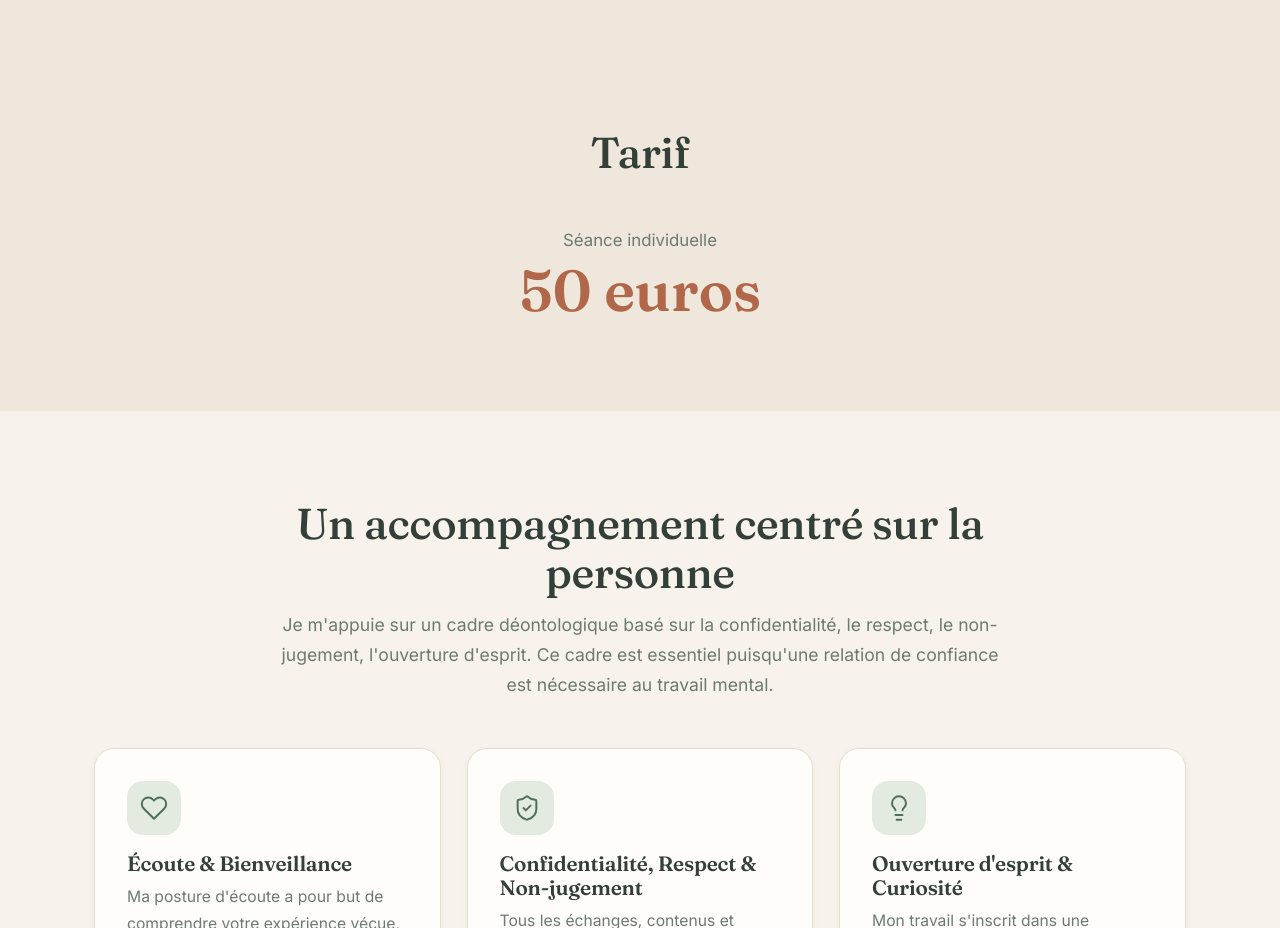
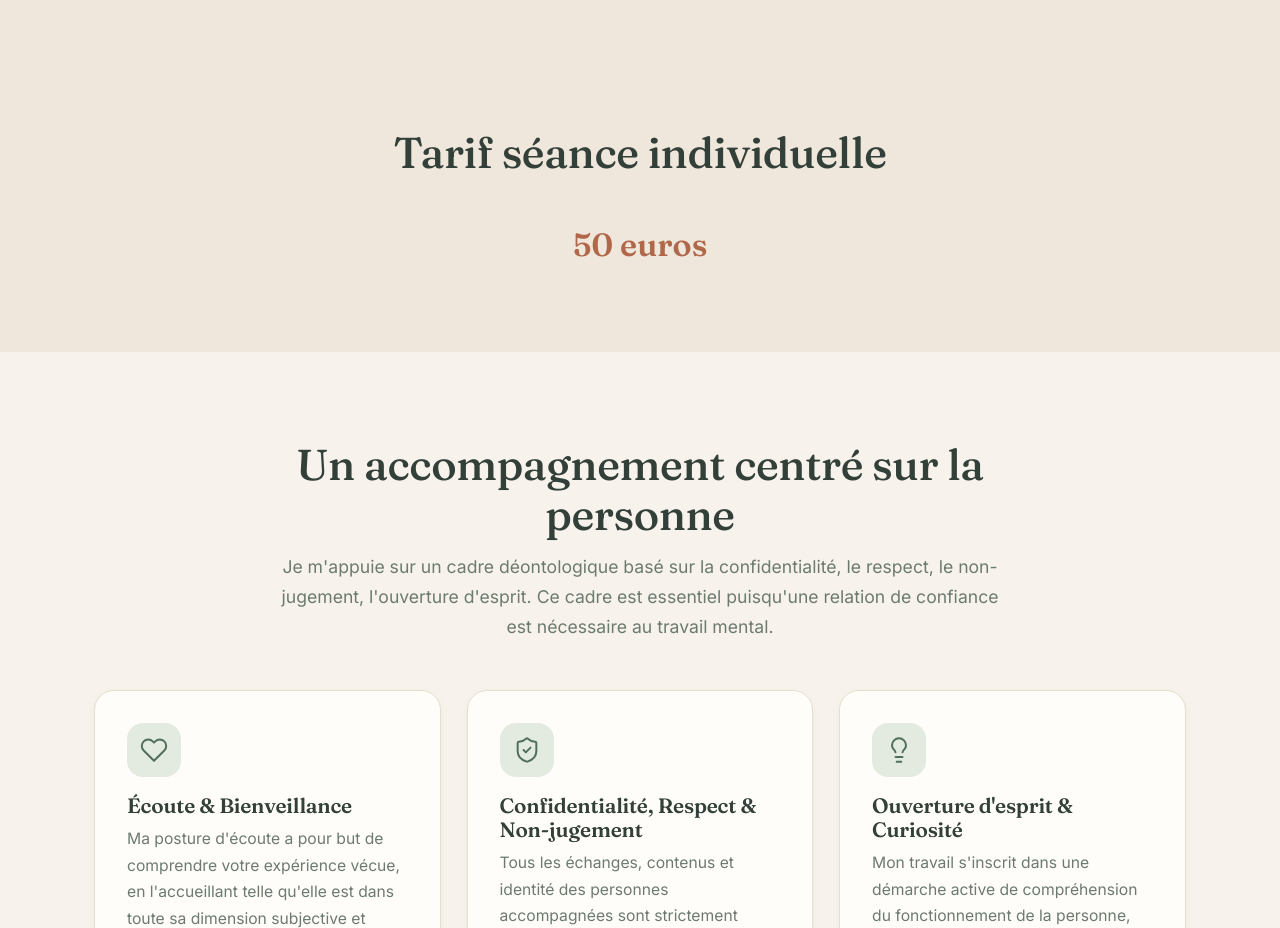
Before and after one commit to legoffma/mon-site, a plain HTML site: page accompagnements.html in a window 1280 px wide. Shown: the part 3020-3948 px from the top of the page. Drawn offline with Linux system fonts and the light colour scheme.

Commit message:
Accompagnements : titre « Tarif seance individuelle », prix en plus petit
Le libelle « Seance individuelle » passe dans le titre de section, le
prix reste seul en dessous, dans une taille reduite (clamp 1.6-2rem au
lieu de 2.6-3.6rem).

Co-Authored-By: Claude Opus 5 <noreply@anthropic.com>

```diff
--- a/accompagnements.html
+++ b/accompagnements.html
@@ -149,10 +149,9 @@
     <section class="section section-alt">
       <div class="container">
         <header class="section-head reveal">
-          <h2>Tarif</h2>
+          <h2>Tarif séance individuelle</h2>
         </header>
         <p class="tarif reveal">
-          <span class="tarif-label">Séance individuelle</span>
           <span class="tarif-prix">50&nbsp;euros</span>
         </p>
       </div>
--- a/styles.css
+++ b/styles.css
@@ -226,12 +226,11 @@ h3 { font-size: 1.3rem; font-weight: 600; }
   text-align: center;
   margin: 0;
 }
-.tarif-label { color: var(--muted); font-size: 1.05rem; }
 .tarif-prix {
   font-family: var(--font-title);
-  font-size: clamp(2.6rem, 6vw, 3.6rem);
+  font-size: clamp(1.6rem, 3vw, 2rem);
   font-weight: 600;
-  line-height: 1.1;
+  line-height: 1.2;
   color: var(--accent-dark);
 }
 
```
